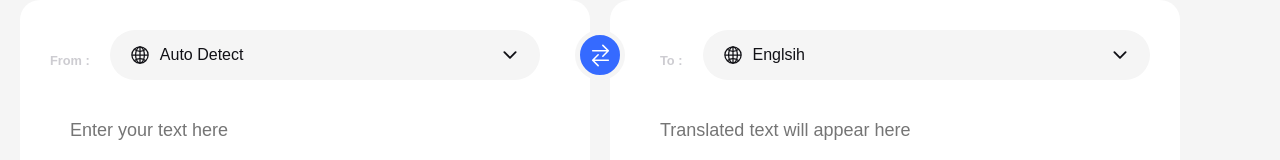
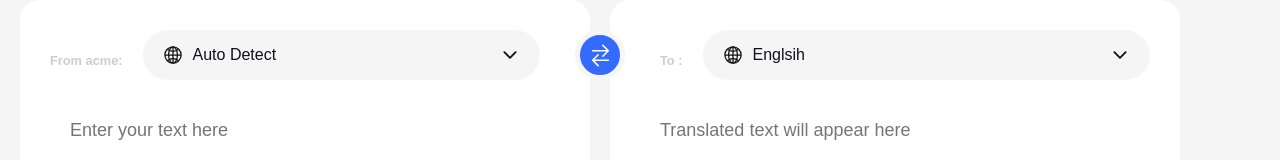
Before and after one commit to ghanikhan7/translater, a plain HTML site: page index.html in a window 1280 px wide. Shown: the top 160 px of the page. Drawn offline with nearby package versions, Linux system fonts and the light colour scheme.

Commit message:
added acme

```diff
--- a/index.html
+++ b/index.html
@@ -29,7 +29,7 @@
     <div class="container">
       <div class="card input-wrapper">
         <div class="from">
-          <span class="heading">From :</span>
+          <span class="heading">From acme:</span>
           <div class="dropdown-container" id="input-language">
             <div class="dropdown-toggle">
               <ion-icon name="globe-outline"></ion-icon>
```
